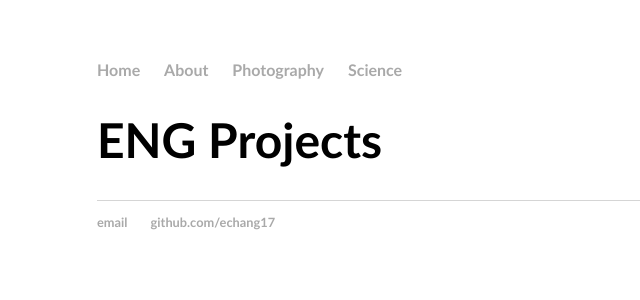
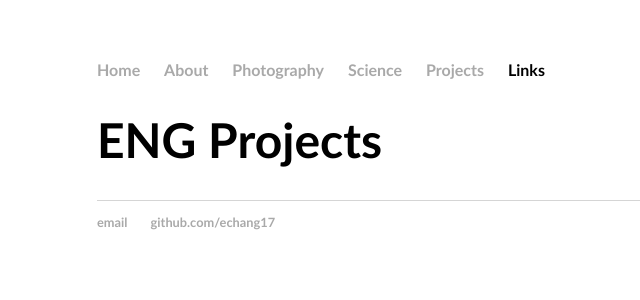
Before and after one commit to echang17/echang17.github.io, a Jekyll site: the page built from Projects/index.html, in a window 1280 px wide. Shown: the top 300 px of the page, without its empty margins (95-735 px from the left). Built offline with Jekyll 4.4.1, drawn with Linux system fonts in a browser that asks for light colours.

Commit message:
Update default.html

```diff
--- a/_layouts/default.html
+++ b/_layouts/default.html
@@ -12,6 +12,8 @@
 	        	<li><a href="/about">About</a></li>
         		<li><a href="/photography">Photography</a></li>
         		<li><a href="/science">Science</a></li>
+			<li><a href="/Projects">Projects</a></li>
+			<li>Links</li>
     		</ul>
 		</nav>
 		<div class="container">
```
